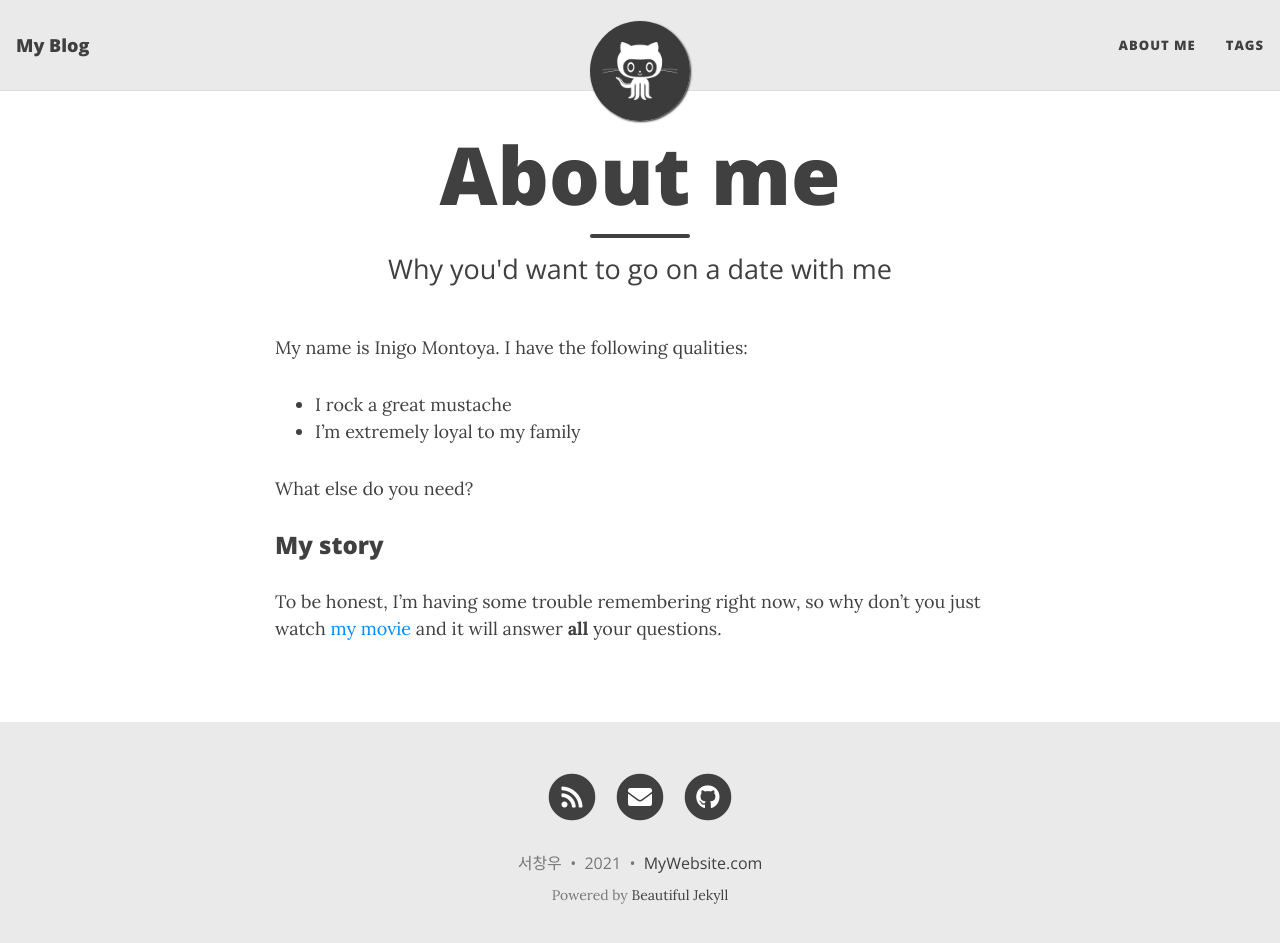
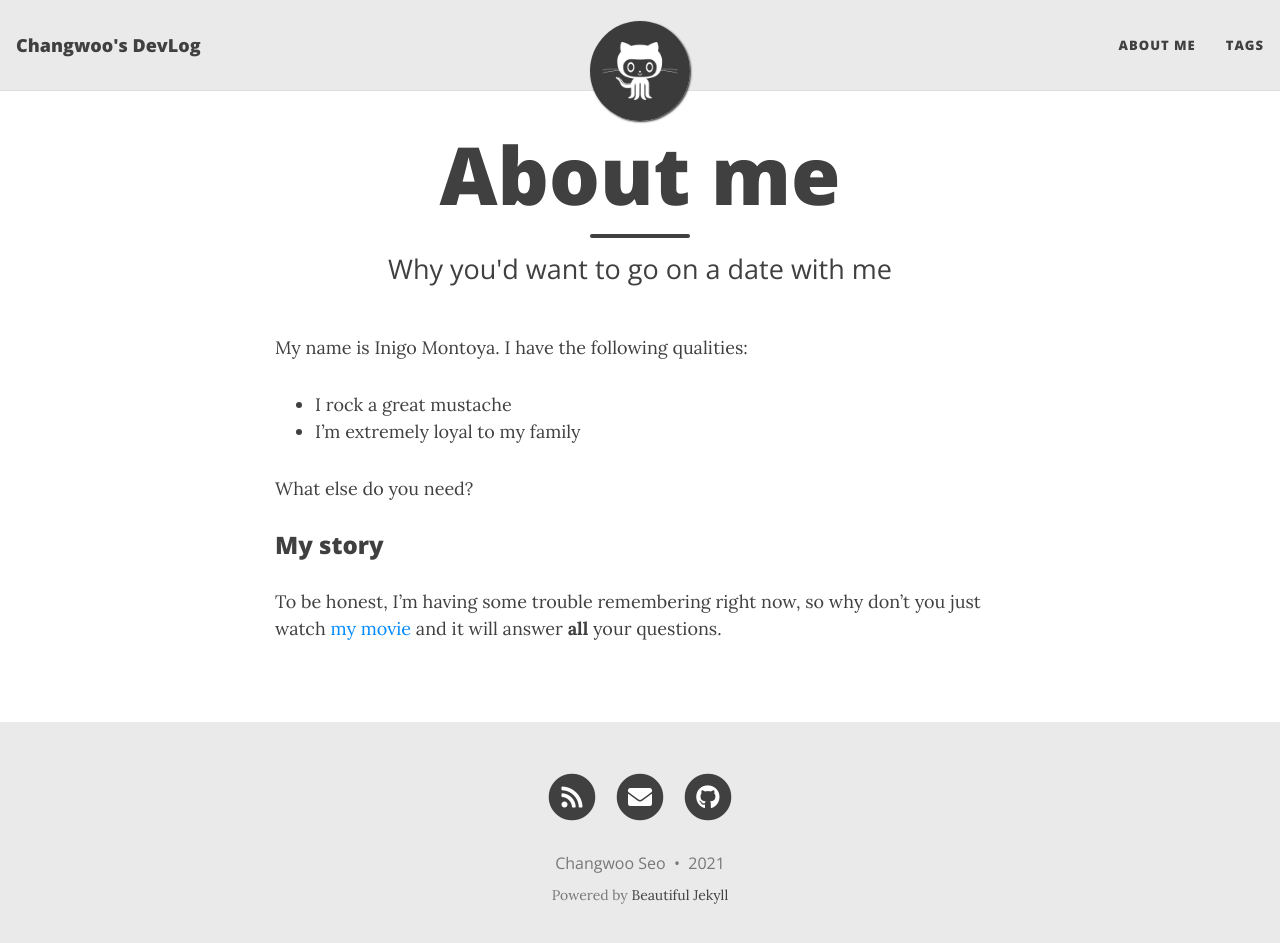
Before and after one commit to scw3812/scw3812.github.io, a Jekyll site: the page built from aboutme.md, in a window 1280 px wide and 956 px high. Shown: the top 943 px of the window. Built offline with Jekyll 4.4.1, drawn with Linux system fonts in a browser that asks for light colours; nearby versions of some CDN libraries; some of the changed lines change nothing that is shown.

Commit message:
Update _config.yml

```diff
--- a/_config.yml
+++ b/_config.yml
@@ -6,10 +6,10 @@
 # --- Required options --- #
 
 # Name of website
-title: My Blog
+title: Changwoo's DevLog
 
 # Your name to show in the footer
-author: 서창우
+author: Changwoo Seo
 
 # --- List of links in the navigation bar --- #
 
@@ -36,9 +36,9 @@ round-avatar: true
 # Select the social network links that you want to show in the footer.
 # Uncomment the links you want to show and add your information to each one.
 social-network-links:
-  email: "someone@example.com"
+  email: "scw3812@gmail.com"
 #  facebook: deanattali
-  github: daattali
+  github: scw3812
 #  twitter: daattali
 #  patreon: DeanAttali
 #  youtube: c/daattali
@@ -74,7 +74,7 @@ share-links-active:
 
 # How to display the link to your website in the footer
 # Remove this if you don't want a link in the footer
-url-pretty: "MyWebsite.com"
+# url-pretty: "MyWebsite.com"
 
 # Excerpt word length - Truncate the excerpt of each post on the feed page to the specified number of words
 excerpt_length: 50
@@ -183,7 +183,7 @@ date_format: "%B %-d, %Y"
 # --- You don't need to touch anything below here (but you can if you want) --- #
 
 # Output options (more information on Jekyll's site)
-timezone: "America/Toronto"
+timezone: "Asia/Seoul"
 markdown: kramdown
 highlighter: rouge
 permalink: /:year-:month-:day-:title/
```
